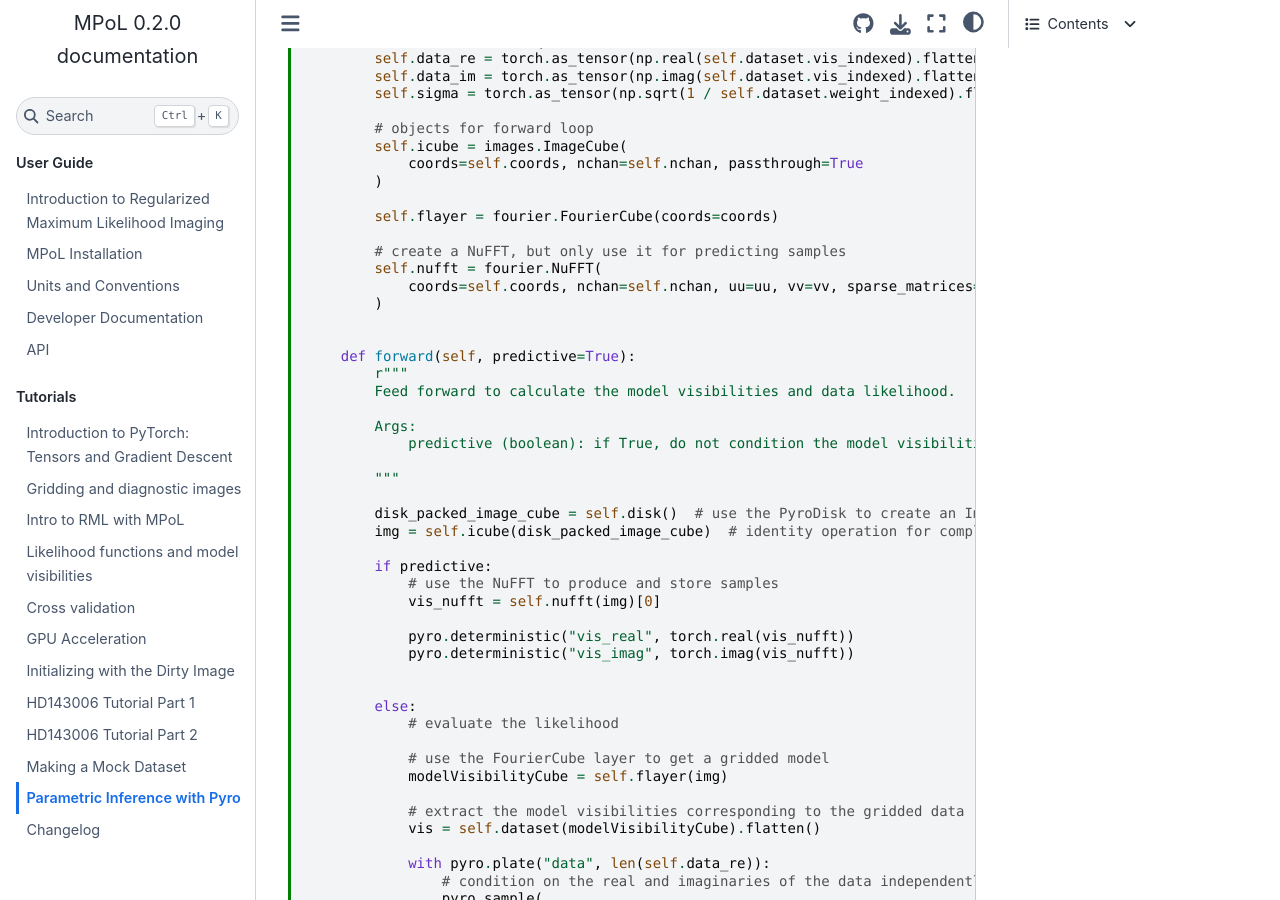
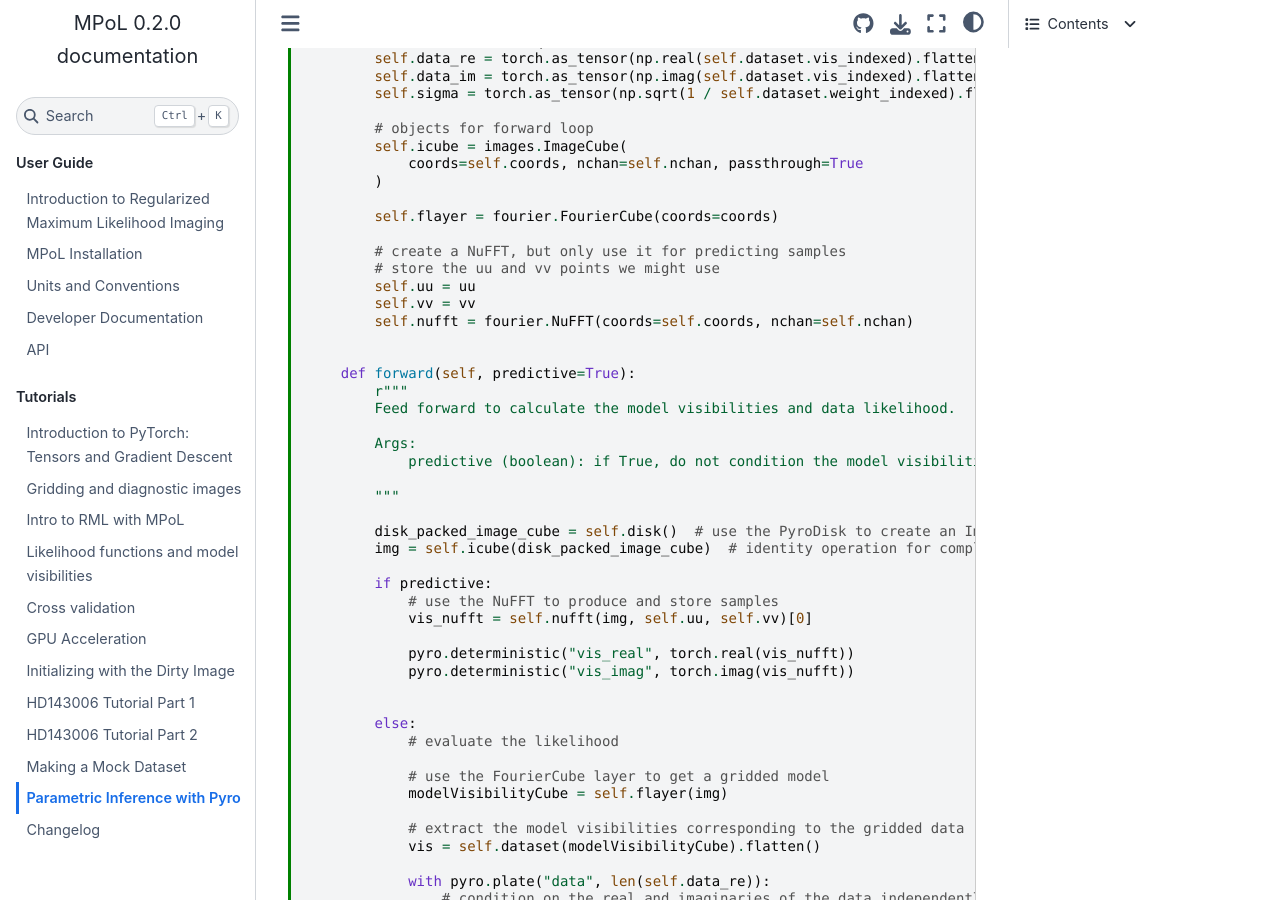
Before and after one commit to MPoL-dev/MPoL, a Sphinx documentation site: the page built from docs/large-tutorials/pyro.md, in a window 1280 px wide and 900 px high, scrolled down 13795 px. Built offline with Sphinx 7.4.7 and the Sphinx Book theme 1.1.4, drawn with Linux system fonts in a browser that asks for light colours.

Commit message:
changes to use new NuFFT syntax.

```diff
--- a/docs/large-tutorials/pyro.md
+++ b/docs/large-tutorials/pyro.md
@@ -573,9 +573,10 @@ class VisibilityModel(PyroModule):
         self.flayer = fourier.FourierCube(coords=coords)
 
         # create a NuFFT, but only use it for predicting samples
-        self.nufft = fourier.NuFFT(
-            coords=self.coords, nchan=self.nchan, uu=uu, vv=vv, sparse_matrices=False
-        )
+        # store the uu and vv points we might use
+        self.uu = uu
+        self.vv = vv
+        self.nufft = fourier.NuFFT(coords=self.coords, nchan=self.nchan)
 
 
     def forward(self, predictive=True):
@@ -592,7 +593,7 @@ class VisibilityModel(PyroModule):
 
         if predictive:
             # use the NuFFT to produce and store samples
-            vis_nufft = self.nufft(img)[0]
+            vis_nufft = self.nufft(img, self.uu, self.vv)[0]
 
             pyro.deterministic("vis_real", torch.real(vis_nufft))
             pyro.deterministic("vis_imag", torch.imag(vis_nufft))
```
